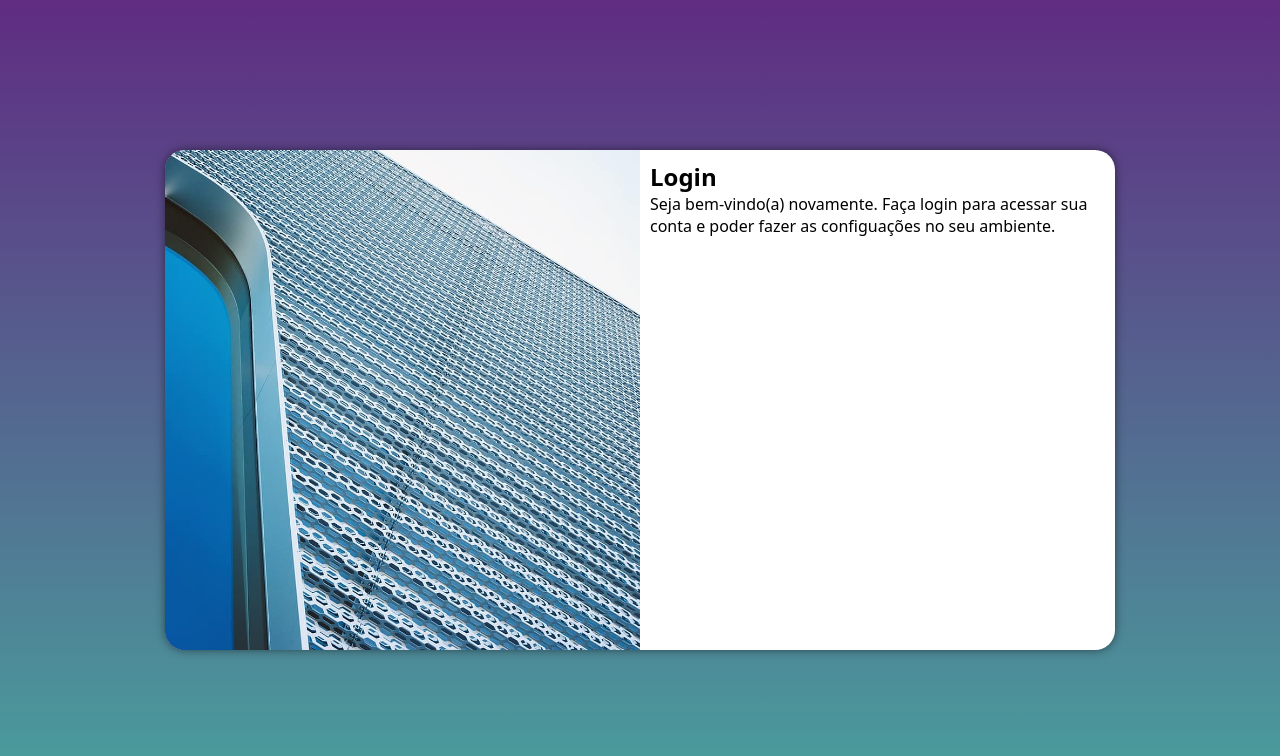
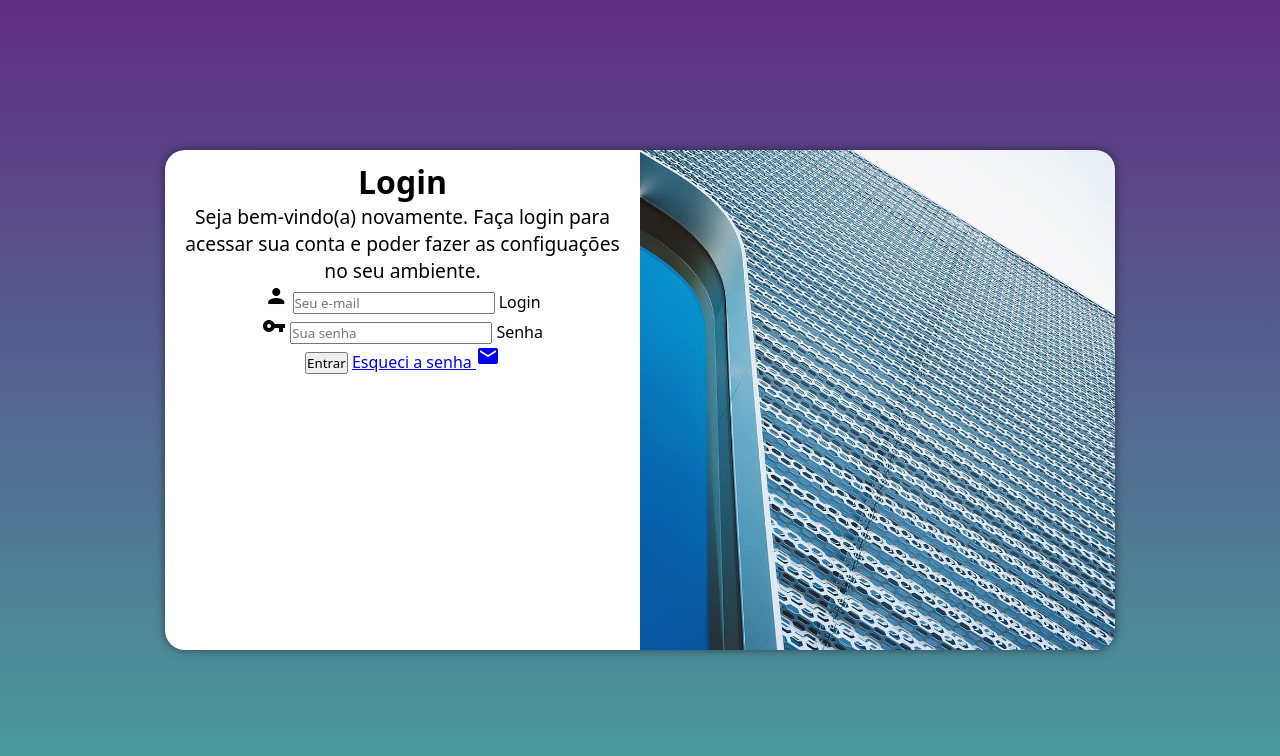
Before and after one commit to brunaferreir/projeto-login, a plain HTML site: page index.html in a window 1280 px wide. Drawn offline with Linux system fonts and the light colour scheme.

Commit message:
terminei o formulário

```diff
--- a/estilos/style.css
+++ b/estilos/style.css
@@ -56,3 +56,13 @@ section#login > div#formulario{
     padding: 10px;
 
 }
+
+div#formulario{
+    text-align: center;
+    margin-bottom: 10px;
+
+}
+
+div#formulario > h1 {
+    font-size: 0.8em;
+}
--- a/index.html
+++ b/index.html
@@ -5,6 +5,7 @@
     <meta http-equiv="X-UA-Compatible" content="IE=edge">
     <meta name="viewport" content="width=device-width, initial-scale=1.0">
     <title>Login</title>
+    <link href="https://fonts.googleapis.com/icon?family=Material+Icons"rel="stylesheet">
     <link rel="stylesheet" href="estilos/style.css">
     <link rel="stylesheet" href="media-query.css">
 </head>
@@ -17,7 +18,21 @@
             <div id="formulario">
                 <h1>Login</h1>
                 <p>Seja bem-vindo(a) novamente. Faça login para acessar sua conta e poder fazer as configuações no seu ambiente.</p>
-                <form action="login.php" method="post">
+                <form action="login.php" method="post" autocapitalize="on">
+                    <div class="campo">
+                        <span class="material-icons">person</span>
+                        <input type="email" name="login" id="ilogin" placeholder="Seu e-mail" autocomplete="email" required maxlength="30">
+                        <label for="ilogin">Login</label>
+
+                    </div>
+                    <div class="campo">
+                        <span class="material-icons">vpn_key</span>
+                        <input type="password" name="senha" id="isenha" placeholder="Sua senha" autocomplete="current-password" required minlength="8" maxlength="20">
+                         <label for="isenha">Senha</label>
+                    </div>
+                    <input type="submit" value="Entrar">
+                    <a href="esqueci.html">
+                        Esqueci a senha <i class="material-icons">mail</i></a>
 
                 </form>
 
--- a/media-query.css
+++ b/media-query.css
@@ -31,15 +31,24 @@
         width:950px;
     }
     section#login > div#imagem{
-        float: left;
+        float: right;
         width: 50%;
         height: 100%;
 
     }
 
     section#login > div#formulario{
-        float: right;
+        float: left;
         width: 50%;
     }
 
+    div#formulario > h1{
+        font-size: 2em;
+    }
+
+    div#formulario > p{
+        font-size: 1.2em;
+    }
+
+
 }
```
